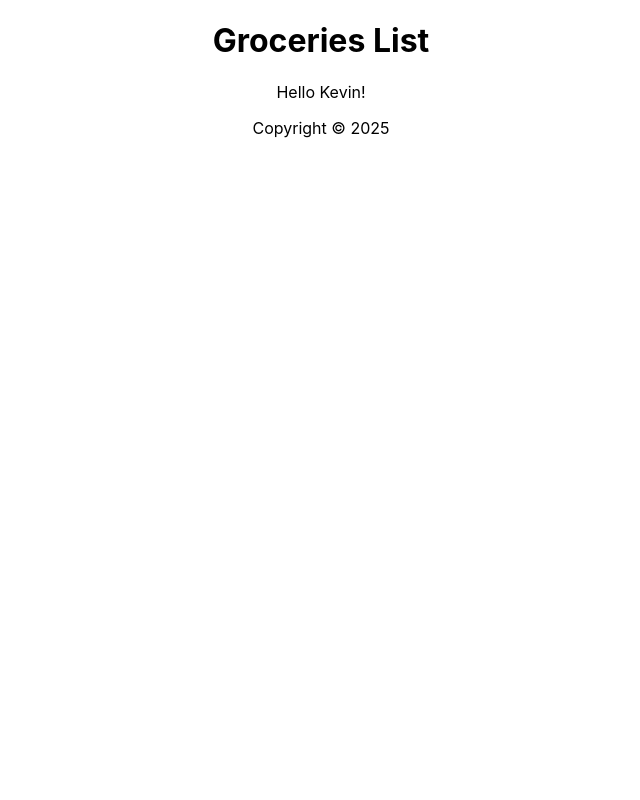
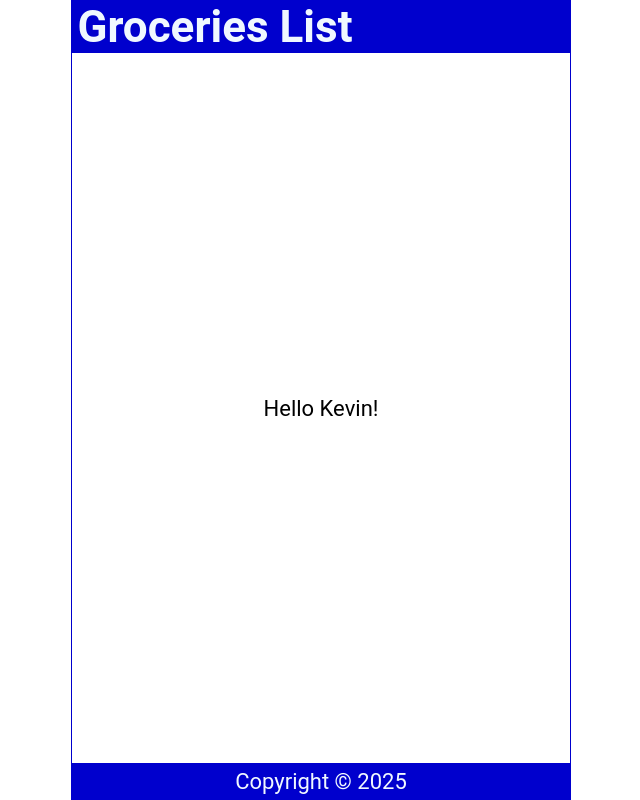
Before and after one commit to deddecco/learningReact, a React (Create React App) app in the folder 01tut/: page / in a window 1280 px wide. Shown: the whole page, without its empty margins (319-959 px from the left). Built offline with nearby package versions, Linux system fonts and the light colour scheme.

Commit message:
applying css

```diff
--- a/01tut/src/App.css
+++ /dev/null
@@ -1,38 +0,0 @@
-.App {
-  text-align: center;
-}
-
-.App-logo {
-  height: 40vmin;
-  pointer-events: none;
-}
-
-@media (prefers-reduced-motion: no-preference) {
-  .App-logo {
-    animation: App-logo-spin infinite 20s linear;
-  }
-}
-
-.App-header {
-  background-color: #282c34;
-  min-height: 100vh;
-  display: flex;
-  flex-direction: column;
-  align-items: center;
-  justify-content: center;
-  font-size: calc(10px + 2vmin);
-  color: white;
-}
-
-.App-link {
-  color: #61dafb;
-}
-
-@keyframes App-logo-spin {
-  from {
-    transform: rotate(0deg);
-  }
-  to {
-    transform: rotate(360deg);
-  }
-}
--- a/01tut/src/App.js
+++ b/01tut/src/App.js
@@ -1,5 +1,4 @@
                                                                     /*import logo from './logo.svg';*/
-import './App.css';
 import Header from './Header';
 import Content from './Content';
 import Footer from './Footer';
--- a/01tut/src/index.css
+++ b/01tut/src/index.css
@@ -1,13 +1,59 @@
+* {
+  margin: 0;
+  padding: 0;
+  box-sizing: border-box;
+}
+
+html {
+  font-size: 22px;
+}
+
 body {
-  margin: 0;
-  font-family: -apple-system, BlinkMacSystemFont, 'Segoe UI', 'Roboto', 'Oxygen',
+  min-height: 100vh;
+  font-family: 'Roboto', 'Oxygen',
     'Ubuntu', 'Cantarell', 'Fira Sans', 'Droid Sans', 'Helvetica Neue',
     sans-serif;
   -webkit-font-smoothing: antialiased;
   -moz-osx-font-smoothing: grayscale;
 }
 
-code {
-  font-family: source-code-pro, Menlo, Monaco, Consolas, 'Courier New',
-    monospace;
+.App {
+  display: flex;
+  flex-direction: column;
+  justify-content: center;
+  align-items: center;
+  height: 100vh;
+  width: 100%;
+  max-width: 500px;
+  border: 1px solid mediumblue;
+  margin: auto;
 }
+
+header {
+  width: 100%;
+  padding: 0 0.25em;
+  background-color: mediumblue;
+  color: aliceblue;
+  display: flex;
+  justify-content: space-between;
+  align-items: center;
+}
+
+main {
+  width: 100%;
+  display: flex;
+  flex-direction: column;
+  flex-grow: 1;
+  justify-content: center;
+  align-items: center;
+  overflow-y: auto;
+}
+
+footer {
+  width: 100%;
+  padding: 0.25em;
+  background-color: mediumblue;
+  color: aliceblue;
+  display: grid;
+  place-content: center;
+}
```
Also changed, not shown: 01tut/src/Header.js (+5 -5 lines), 01tut/src/logo.svg (deleted).
